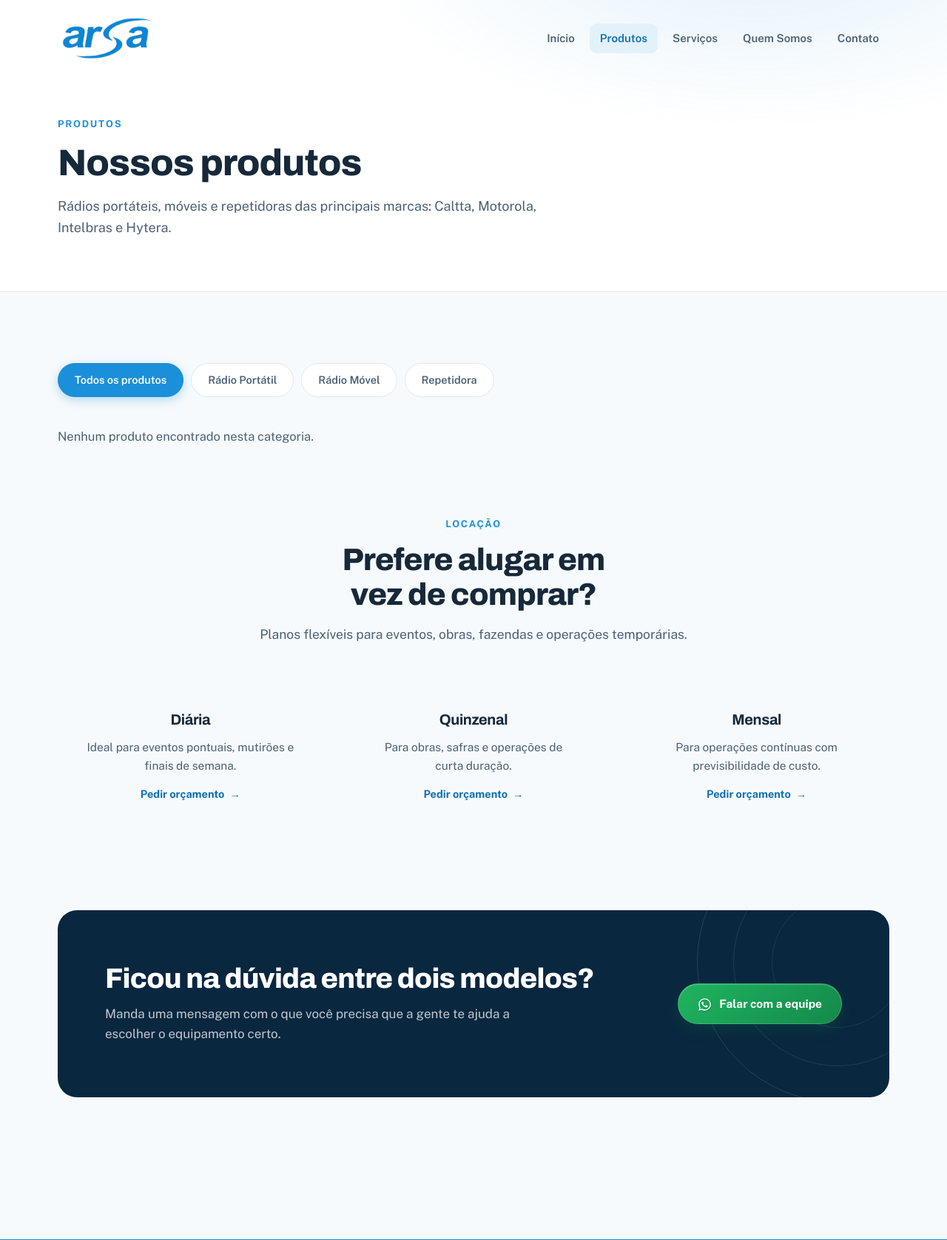
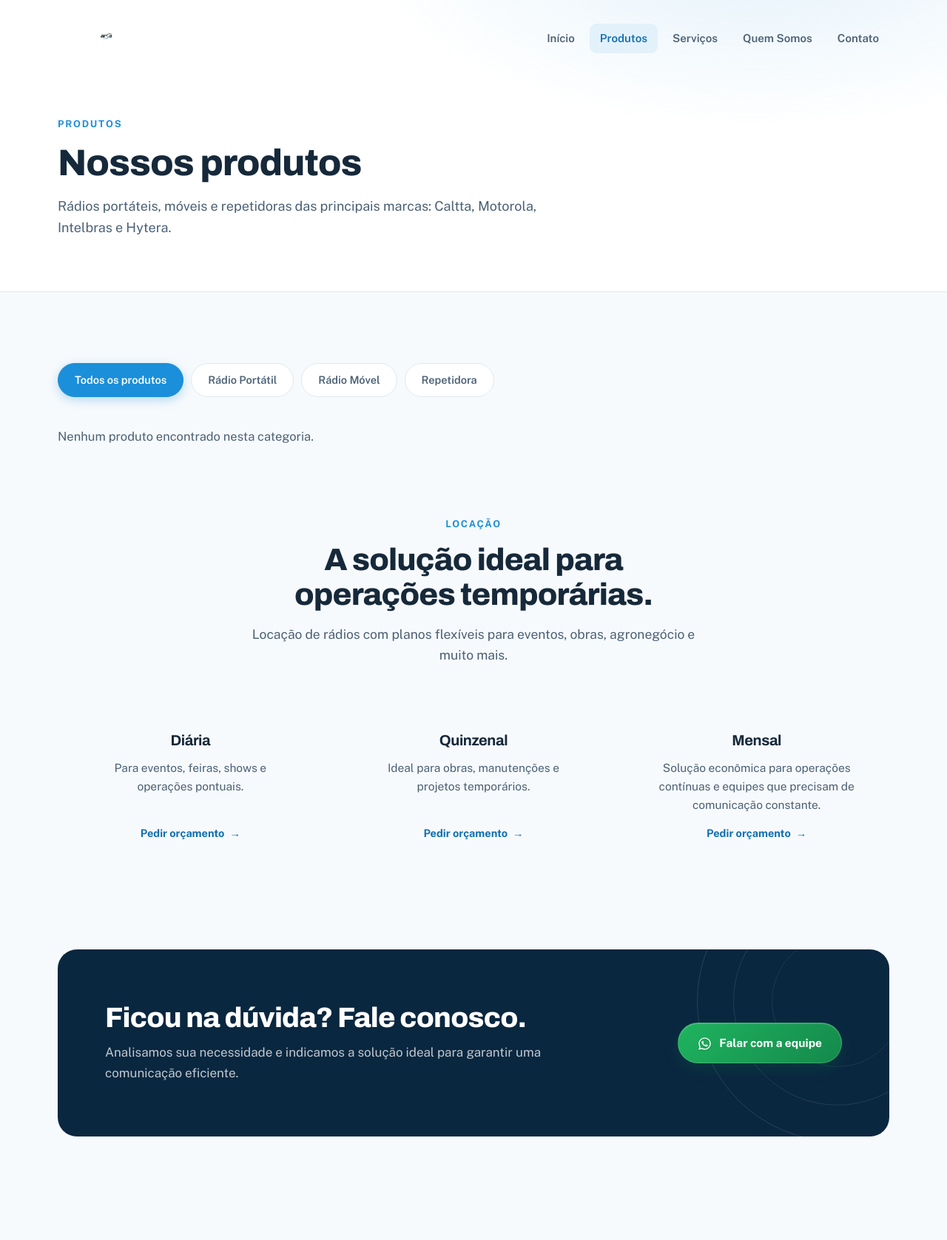
Before and after one commit to bruyen72/ARSA, a PHP site: page /SEU-CAMINHO/produtos in a window 1280 px wide. Shown: the top 1677 px of the page at 74% size. Run offline with PHP 8.4, Linux system fonts and the light colour scheme; data comes from the database, SQL or seed files in the repository; some libraries are stand-ins or nearby versions.

Commit message:
Nova logo, foto radio Caltta, textos atualizados

```diff
--- a/includes/seed_data.php
+++ b/includes/seed_data.php
@@ -13,7 +13,7 @@ function seed_services(): array
         [
             'name' => 'Rádios prontos para a operação',
             'category' => 'Locação e venda',
-            'description' => 'Equipamentos portáteis, móveis e repetidoras para diária, quinzena ou mês, já programados para a sua equipe usar sem enrolação.',
+            'description' => 'Soluções completas em radiocomunicação com rádios portáteis, móveis e repetidoras já configurados e preparados para entrar em operação.',
             'features' => [
                 'Locação diária, quinzenal ou mensal',
                 'Equipamentos já programados',
@@ -24,7 +24,7 @@ function seed_services(): array
         [
             'name' => 'Coleta, diagnóstico e reparo',
             'category' => 'Manutenção técnica',
-            'description' => 'Buscamos os rádios, avaliamos em bancada e devolvemos funcionando, com programação, testes e suporte direto.',
+            'description' => 'Da coleta à entrega, garantimos um serviço completo: avaliação em bancada, programação, testes de funcionamento e suporte técnico para manter sua operação conectada.',
             'features' => [
                 'Coleta do equipamento',
                 'Diagnóstico e reparo em laboratório',
@@ -35,7 +35,7 @@ function seed_services(): array
         [
             'name' => 'Rede dimensionada do jeito certo',
             'category' => 'Consultoria e ANATEL',
-            'description' => 'Visitamos a operação, planejamos cobertura, repetição e canais, e cuidamos da regularização para a frequência operar com segurança.',
+            'description' => 'Visitamos sua operação, analisamos as necessidades de comunicação, planejamos a cobertura, configuramos canais e repetidoras e acompanhamos a regularização necessária para uma operação segura, eficiente e sem interrupções.',
             'features' => [
                 'Visita técnica e planejamento de cobertura',
                 'Definição de canais e repetição',
@@ -60,7 +60,7 @@ function seed_content(): array
         'about_title' => 'Pioneiros em redes de comunicação no Mato Grosso',
         'about_text' => 'Ao longo de mais de duas décadas, ajudamos empresas de diversos segmentos a manter suas operações conectadas, organizadas e eficientes.',
         'about_text_extra' => 'Trabalhamos com locação de rádios nos formatos diário, quinzenal e mensal, oferecendo flexibilidade de acordo com a necessidade de cada cliente.',
-        'about_foto' => '',
+        'about_foto' => 'static/img/radio-caltta.png',
 
         // Página Quem Somos (texto institucional completo)
         'quem_somos_titulo' => 'Quem somos',
--- a/templates/partials/header.html
+++ b/templates/partials/header.html
@@ -9,8 +9,8 @@
 <meta property="og:description" content="<?= h($meta_description ?? 'Locação, venda, manutenção e consultoria em radiocomunicação em Cuiabá - MT.') ?>">
 <meta property="og:type" content="website">
 <meta property="og:locale" content="pt_BR">
-<meta property="og:image" content="<?= url_for('/static/img/logo.png') ?>">
-<link rel="icon" href="<?= url_for('/static/img/logo.png') ?>">
+<meta property="og:image" content="<?= url_for('/static/img/logo.jpeg') ?>">
+<link rel="icon" href="<?= url_for('/static/img/logo.jpeg') ?>">
 <link rel="preconnect" href="https://fonts.googleapis.com">
 <link rel="preconnect" href="https://fonts.gstatic.com" crossorigin>
 <link href="https://fonts.googleapis.com/css2?family=Archivo:wght@500;600;700;800&family=Public+Sans:wght@400;500;600;700&display=swap" rel="stylesheet">
@@ -34,7 +34,7 @@
 <header class="site-header">
   <div class="wrap header-inner">
     <a class="logo-link" href="<?= url_for('/') ?>" aria-label="ARSA — Início">
-      <img src="<?= url_for('/static/img/logo.png') ?>" alt="ARSA">
+      <img src="<?= url_for('/static/img/logo.jpeg') ?>" alt="ARSA">
     </a>
     <nav class="main-nav" aria-label="Navegação principal">
       <a href="<?= url_for('/') ?>"<?= ($active ?? '') === 'home' ? ' aria-current="page"' : '' ?>>Início</a>
--- a/templates/produtos.html
+++ b/templates/produtos.html
@@ -56,23 +56,23 @@ include __DIR__ . '/partials/header.html';
     <div class="wrap">
       <div class="section-head center rv">
         <div class="kicker">Locação</div>
-        <h2>Prefere alugar em vez de comprar?</h2>
-        <p>Planos flexíveis para eventos, obras, fazendas e operações temporárias.</p>
+        <h2>A solução ideal para operações temporárias.</h2>
+        <p>Locação de rádios com planos flexíveis para eventos, obras, agronegócio e muito mais.</p>
       </div>
       <div class="card-grid">
         <div class="card rv" style="text-align: center; align-items: center;">
           <h3>Diária</h3>
-          <p>Ideal para eventos pontuais, mutirões e finais de semana.</p>
+          <p>Para eventos, feiras, shows e operações pontuais.</p>
           <a class="card-link" href="<?= h(whatsapp_link('Olá! Quero um orçamento de locação diária de rádios.')) ?>" target="_blank" rel="noopener">Pedir orçamento</a>
         </div>
         <div class="card rv" style="text-align: center; align-items: center; --rv-delay: 0.12s;">
           <h3>Quinzenal</h3>
-          <p>Para obras, safras e operações de curta duração.</p>
+          <p>Ideal para obras, manutenções e projetos temporários.</p>
           <a class="card-link" href="<?= h(whatsapp_link('Olá! Quero um orçamento de locação quinzenal de rádios.')) ?>" target="_blank" rel="noopener">Pedir orçamento</a>
         </div>
         <div class="card rv" style="text-align: center; align-items: center; --rv-delay: 0.24s;">
           <h3>Mensal</h3>
-          <p>Para operações contínuas com previsibilidade de custo.</p>
+          <p>Solução econômica para operações contínuas e equipes que precisam de comunicação constante.</p>
           <a class="card-link" href="<?= h(whatsapp_link('Olá! Quero um orçamento de locação mensal de rádios.')) ?>" target="_blank" rel="noopener">Pedir orçamento</a>
         </div>
       </div>
@@ -85,8 +85,8 @@ include __DIR__ . '/partials/header.html';
       <div class="cta-band rv">
         <div class="rings" aria-hidden="true"></div>
         <div>
-          <h2>Ficou na dúvida entre dois modelos?</h2>
-          <p>Manda uma mensagem com o que você precisa que a gente te ajuda a escolher o equipamento certo.</p>
+          <h2>Ficou na dúvida? Fale conosco.</h2>
+          <p>Analisamos sua necessidade e indicamos a solução ideal para garantir uma comunicação eficiente.</p>
         </div>
         <a class="btn btn-whatsapp" href="<?= h(whatsapp_link('Olá! Estou em dúvida entre alguns modelos de rádio. Pode me ajudar?')) ?>" target="_blank" rel="noopener">
           <svg class="wa-icon" viewBox="0 0 448 512" aria-hidden="true"><path fill="currentColor" d="M380.9 97.1C339 55.1 283.2 32 223.9 32 101.5 32 2 131.5 2 253.9c0 39.1 10.2 77.3 29.6 111L0 480l117.7-30.9c32.4 17.7 68.9 27 106.1 27h.1c122.3 0 224.1-99.5 224.1-221.9 0-59.3-25.2-115-67.1-157.1zM223.9 438.7c-33.2 0-65.7-8.9-94-25.7l-6.7-4-69.8 18.3 18.6-68.1-4.4-7c-18.5-29.4-28.2-63.3-28.2-98.3 0-101.7 82.8-184.5 184.6-184.5 49.3 0 95.6 19.2 130.4 54.1 34.8 34.9 56.2 81.2 56.1 130.5 0 101.8-84.9 184.7-186.6 184.7zm101.2-138.2c-5.5-2.8-32.8-16.2-37.9-18-5.1-1.9-8.8-2.8-12.5 2.8-3.7 5.6-14.3 18-17.6 21.8-3.2 3.7-6.5 4.2-12 1.4-32.6-16.3-54-29.1-75.5-66-5.7-9.8 5.7-9.1 16.3-30.3 1.8-3.7.9-6.9-.5-9.7-1.4-2.8-12.5-30.1-17.1-41.2-4.5-10.8-9.1-9.3-12.5-9.5-3.2-.2-6.9-.2-10.6-.2-3.7 0-9.7 1.4-14.8 6.9-5.1 5.6-19.4 19-19.4 46.3 0 27.3 19.9 53.7 22.6 57.4 2.8 3.7 39.1 59.7 94.8 83.8 35.2 15.2 49 16.5 66.6 13.9 10.7-1.6 32.8-13.4 37.4-26.4 4.6-13 4.6-24.1 3.2-26.4-1.3-2.5-5-3.9-10.5-6.6z"/></svg>
--- a/templates/servicos.html
+++ b/templates/servicos.html
@@ -299,8 +299,8 @@ $warranty_years = h(get_content('warranty_years', '3'));
       <div class="cta-band rv">
         <div class="rings" aria-hidden="true"></div>
         <div>
-          <h2>Precisa de manutenção ou consultoria?</h2>
-          <p>Manda uma mensagem que a gente agenda a coleta ou uma conversa com o técnico.</p>
+          <h2>Conte com especialistas em radiocomunicação.</h2>
+          <p>Seja para manutenção, programação, consultoria técnica ou planejamento de operação, nossa equipe está pronta para ajudar. Entre em contato e agende um atendimento.</p>
         </div>
         <a class="btn btn-whatsapp" href="<?= h(whatsapp_link('Olá! Preciso de manutenção ou consultoria.')) ?>" target="_blank" rel="noopener">
           <svg class="wa-icon" viewBox="0 0 448 512" aria-hidden="true"><path fill="currentColor" d="M380.9 97.1C339 55.1 283.2 32 223.9 32 101.5 32 2 131.5 2 253.9c0 39.1 10.2 77.3 29.6 111L0 480l117.7-30.9c32.4 17.7 68.9 27 106.1 27h.1c122.3 0 224.1-99.5 224.1-221.9 0-59.3-25.2-115-67.1-157.1zM223.9 438.7c-33.2 0-65.7-8.9-94-25.7l-6.7-4-69.8 18.3 18.6-68.1-4.4-7c-18.5-29.4-28.2-63.3-28.2-98.3 0-101.7 82.8-184.5 184.6-184.5 49.3 0 95.6 19.2 130.4 54.1 34.8 34.9 56.2 81.2 56.1 130.5 0 101.8-84.9 184.7-186.6 184.7zm101.2-138.2c-5.5-2.8-32.8-16.2-37.9-18-5.1-1.9-8.8-2.8-12.5 2.8-3.7 5.6-14.3 18-17.6 21.8-3.2 3.7-6.5 4.2-12 1.4-32.6-16.3-54-29.1-75.5-66-5.7-9.8 5.7-9.1 16.3-30.3 1.8-3.7.9-6.9-.5-9.7-1.4-2.8-12.5-30.1-17.1-41.2-4.5-10.8-9.1-9.3-12.5-9.5-3.2-.2-6.9-.2-10.6-.2-3.7 0-9.7 1.4-14.8 6.9-5.1 5.6-19.4 19-19.4 46.3 0 27.3 19.9 53.7 22.6 57.4 2.8 3.7 39.1 59.7 94.8 83.8 35.2 15.2 49 16.5 66.6 13.9 10.7-1.6 32.8-13.4 37.4-26.4 4.6-13 4.6-24.1 3.2-26.4-1.3-2.5-5-3.9-10.5-6.6z"/></svg>
```
Also changed, not shown: templates/home.html (+2 -7 lines), static/img/logo.jpeg (added), static/img/radio-caltta.png (added).
